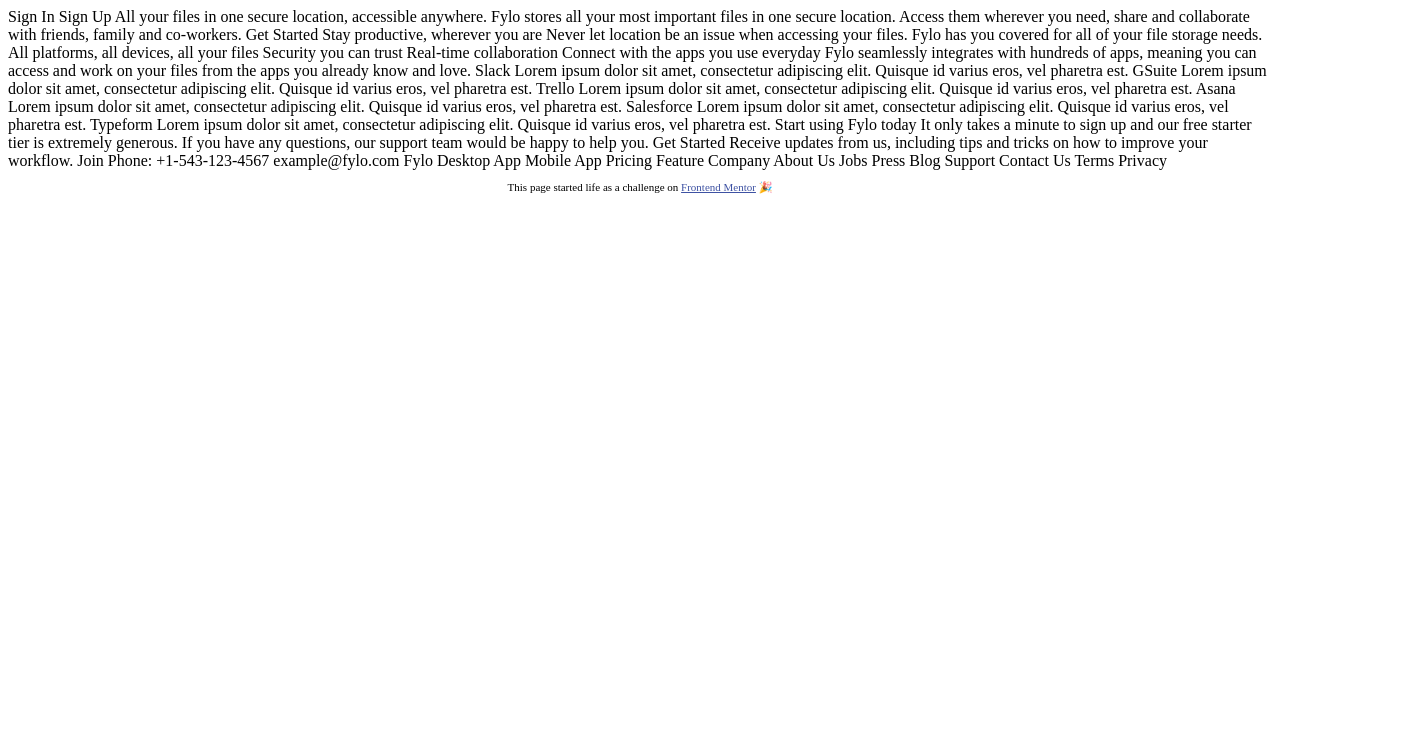
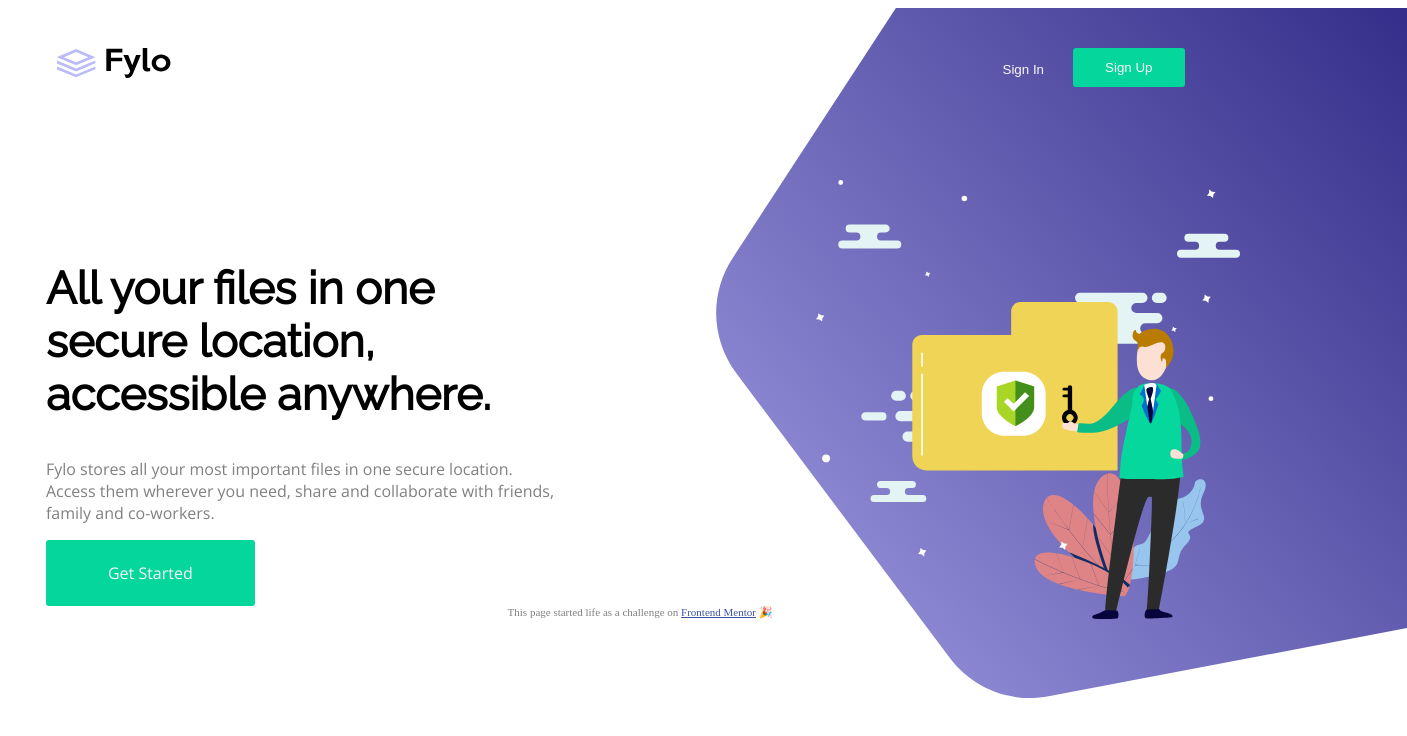
Before and after one commit to kkajaste/fylo-landing-page, a plain HTML site: page index.html in a window 1280 px wide. Shown: the whole page, 1407 px wide, since content can reach past the window. Drawn offline with nearby package versions, Linux system fonts and the light colour scheme.

Commit message:
first page addition

```diff
--- /dev/null
+++ b/css/style.css
@@ -0,0 +1,117 @@
+:root {
+  --p-purple: hsl(243, 86%, 85%);
+  --p-blue: hsl(243, 87%, 12%);
+  --a-green: hsl(163, 95%, 43%);
+  --n-white: hsl(106, 0%, 98%);
+  --n-gray: hsl(0, 0%, 50%);
+  --n-d-gray: hsl(0, 0%, 17%);
+  }
+
+.attribution {
+  font-size: 11px;
+  text-align: center;
+}
+
+.attribution a {
+  color: hsl(228, 45%, 44%);
+}
+
+header {
+    margin-top: 30px;
+}
+
+section {
+    float: left;
+    margin-left: 3%;
+    width: 43%;
+  }
+
+section h1 {
+    margin-top: 170px;
+}
+section p {
+    margin-top: 20px;
+}
+aside {
+    float: right;
+    width: 44%;
+  }
+
+p {
+    font-weight: 400;
+    color: var(--n-gray);
+}
+
+.header-font {
+    font-family: 'Raleway', sans-serif;
+    font-weight: 700;
+    font-size: 45px;
+}
+
+.body-font {
+    font-family: 'Open Sans', sans-serif;
+    font-size: 16px;
+}
+
+.font-weight-600 {
+    font-weight: 600px;
+}
+
+.font-weight-700 {
+    font-weight: 700px;
+}
+
+.b-gr-button {
+    background-color: var(--a-green);
+    color: var(--n-white);
+    padding-left: 60px;
+    padding-right: 60px;
+    padding-top: 20px;
+    padding-bottom: 20px;
+    border-color: transparent;
+    border-radius: 3px;
+}
+
+.clear {
+    clear: both;
+}
+.main-background {
+    position: absolute;
+    float: right;
+    z-index: -1;
+}
+ .main-illustration {
+     position: absolute;
+     right: 40px;
+     top: 180px;
+     bottom: 20px;
+     z-index:  0;
+
+ }
+
+ .tr-button {
+     position: relative;
+     top: 51px;
+     right: 220px;
+     float: right;
+     background-color: transparent;
+     border-color: transparent;
+     color: var(--n-white);
+     z-index: 1;
+ }
+
+ .s-gr-button {
+    position: relative;
+    top: 40px;
+    right: 30px;
+    float: right;
+    background-color: var(--a-green);
+    color: var(--n-white);
+    padding-left: 30px;
+    padding-right: 30px;
+    padding-top: 10px;
+    padding-bottom: 10px;
+    border-color: transparent;
+    border-radius: 3px;
+
+ }
--- a/index.html
+++ b/index.html
@@ -6,25 +6,31 @@
 
   <title>Frontend Mentor | Landing page with detailed integrations section</title>
 
-  <!-- Feel free to remove these styles or customise in your own stylesheet 👍 -->
-  <style>
-    .attribution { font-size: 11px; text-align: center; }
-    .attribution a { color: hsl(228, 45%, 44%); }
-  </style>
+  <link href="https://fonts.googleapis.com/css?family=Raleway" rel="stylesheet">
+  <link href="https://fonts.googleapis.com/css?family=Open+Sans" rel="stylesheet">
+  <link rel="stylesheet" href="../css/style.css">
+
 </head>
 <body>
-  Sign In
-  Sign Up
 
-  All your files in one secure location, accessible anywhere.
+  <section>
+    <header>
+      <img src="../images/logo.svg" height="50px" width="130px">
+    </header>
+    <h1 class="header-font">All your files in one <br> secure location,<br> accessible anywhere.</h1>
+    <p class="body-font">Fylo stores all your most important files in one secure location. <br>
+    Access them wherever you need, share and collaborate with friends, <br>
+    family and co-workers.</p>
+    <button class="b-gr-button font-weight-700 body-font">Get Started</button>
+  </section>
+  <aside>
+    <img class="main-background" src="../images/bg-intro-desktop.svg">
+    <img class="main-illustration" src="../images/illustration-main.svg">
+    <button class="tr-button">Sign In</button>
+    <button class="s-gr-button">Sign Up</button>
+  </aside>
 
-  Fylo stores all your most important files in one secure location.
-  Access them wherever you need, share and collaborate with friends,
-  family and co-workers.
-
-  Get Started
-
-  Stay productive, wherever you are
+  <!--Stay productive, wherever you are
 
   Never let location be an issue when accessing your files. Fylo has you
   covered for all of your file storage needs.
@@ -91,9 +97,9 @@
 
   Contact Us
   Terms
-  Privacy
+  Privacy-->
 
-  <footer>
+  <footer class="clear">
     <p class="attribution">
       This page started life as a challenge on <a href="https://www.frontendmentor.io?ref=challenge" target="_blank">Frontend Mentor</a> 🎉
     </p>
```
